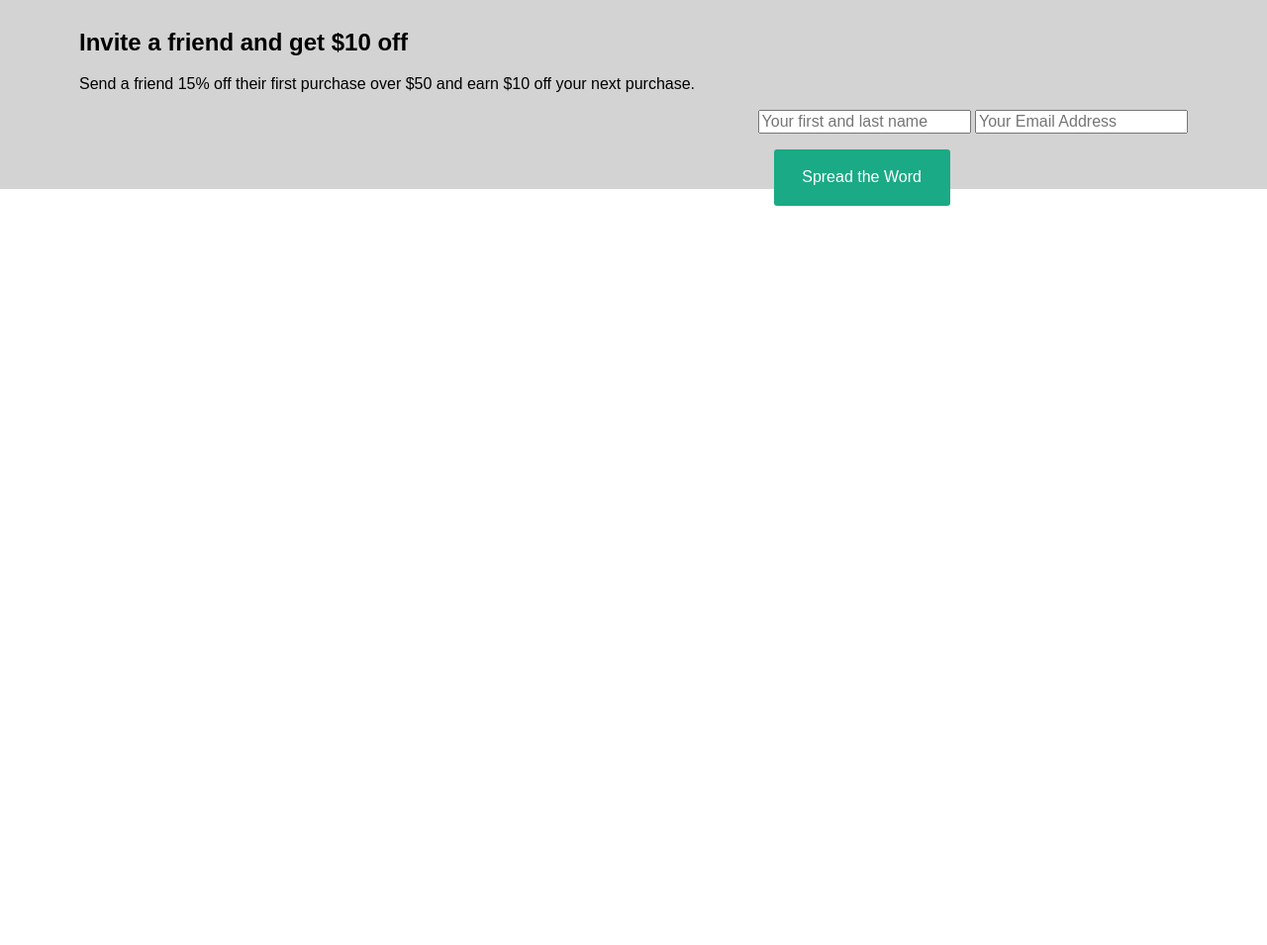
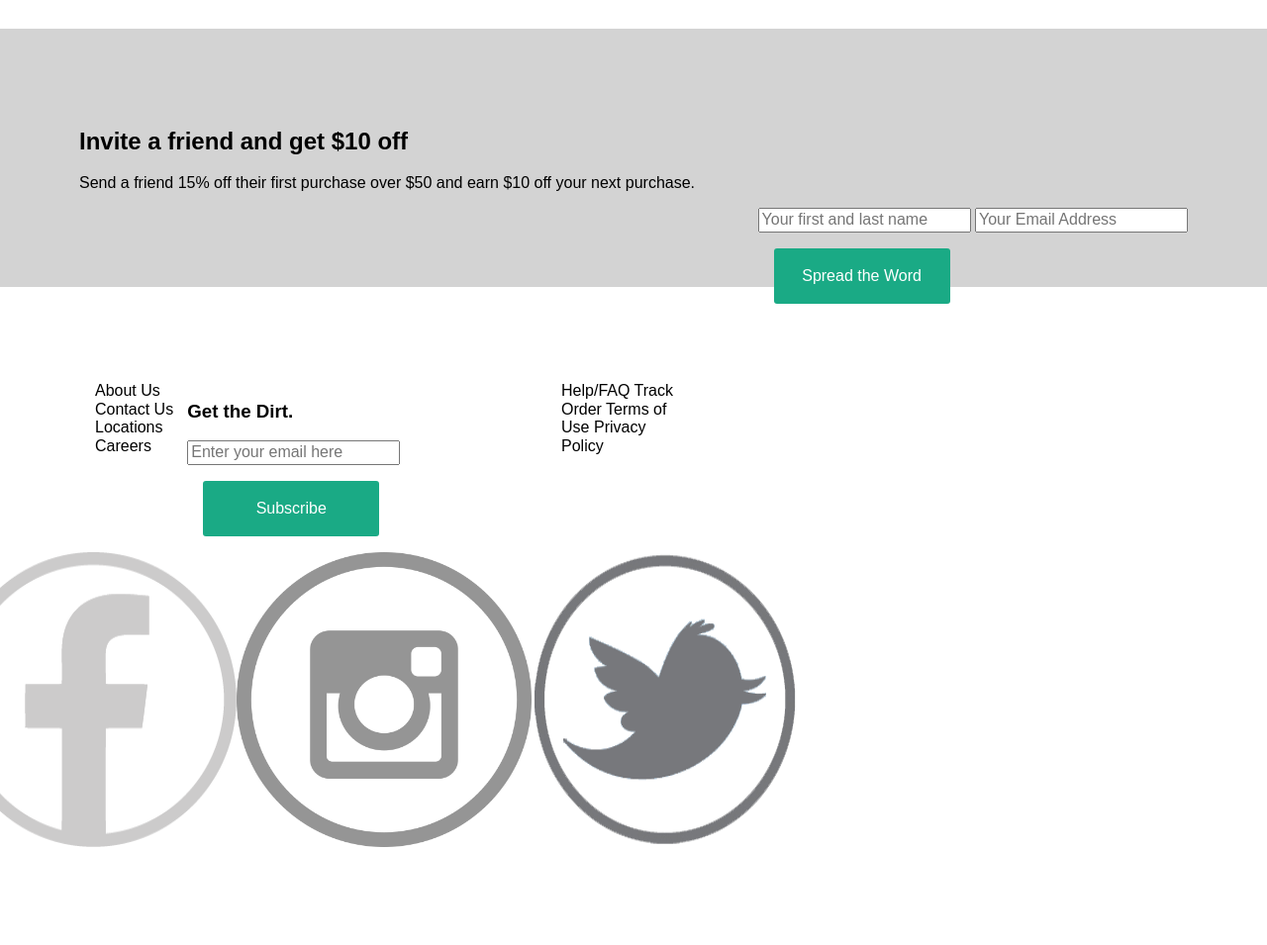
Before and after one commit to aemacdonald/the-sill-case-study, a plain HTML site: page index.html in a window 1280 px wide. Shown: the part 2524-3479 px from the top of the page at 99% size. Before the commit the page ends 2748 px from the top, so only its background shows below. Drawn offline with Linux system fonts and the light colour scheme; a web font is replaced by a local one.

Commit message:
what i have done

```diff
--- a/css/main.css
+++ b/css/main.css
@@ -79,6 +79,8 @@ img {
     font-size: 3rem;
 }
 
+
+
 /**
   * Navigation Bar
 **/
@@ -153,6 +155,21 @@ img {
     float: right;
 
 }
+.nav-footer {
+    list-style-type: none;
+    display: flex;
+    flex-direction: row;
+    justify-content: space-between;
+    padding: 5rem;
+    margin: 1rem;
+  }
+
+.fig-foot {
+    display: flex;
+    flex-direction: row;
+    justify-content: center;
+
+}
 
 
 /**
--- a/index.html
+++ b/index.html
@@ -124,5 +124,29 @@
                     <div><a href="#!" class="button1"> Spread the Word </a></div>
             </article>
         </section>
+    <section class="nav-footer">
+                <article class="left-list">
+                    <a href="#!">About Us</a>
+                    <a href="#!">Contact Us</a>
+                    <a href="#!">Locations</a>
+                    <a href="#!">Careers</a>
+                </article>
+                <article class="middle">
+                    <h3>Get the Dirt.</h3>
+                    <input id="name" class="type" name="name" type="text" value="" autocomplete="name" placeholder="Enter your email here">
+                    <div><a href="#!" class="button1"> Subscribe </a></div>
+                    <figure class="fig-foot">
+                    <img srcset="images/facebook.png 2x" src="images/facebook.png">
+                    <img srcset="images/instagram.png 2x" src="images/instagram.png">
+                    <img srcset="images/twitter_icon.png 2x" src="images/twitter_icon.png">
+                    </figure>
+                </article>
+                <article class="right-list">
+                    <a href="#!">Help/FAQ</a>
+                    <a href="#!">Track Order</a>
+                    <a href="#!">Terms of Use</a>
+                    <a href="#!">Privacy Policy</a>
+                </article>
+            </section>
 </body>
 </html>
```
Also changed, not shown: components /index.html (+0 -26 lines), images/facebook.png (added), images/instagram.png (added), images/twitter_icon.png (added).
